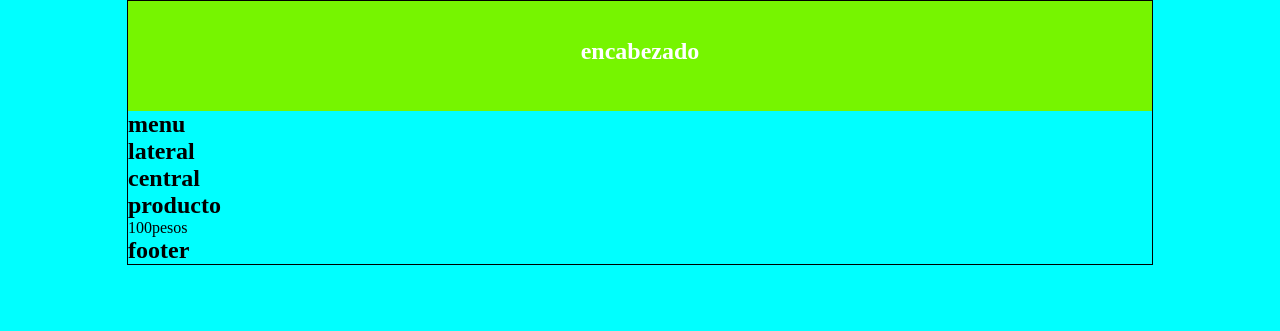
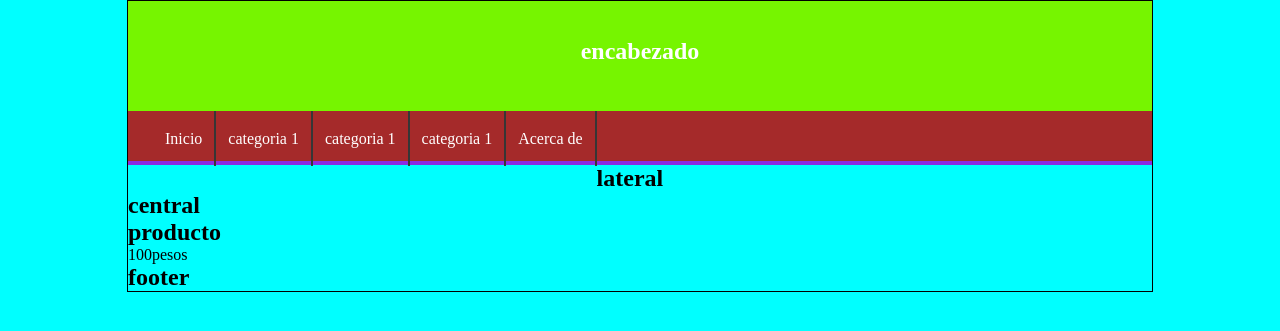
Before and after one commit to alejandrodiaz0401-hash/prueba-PHP, a PHP site: page /index2.html in a window 1280 px wide. Shown: the top 331 px of the page. Run offline with PHP 8.4, Linux system fonts and the light colour scheme.

Commit message:
modificado de color

```diff
--- a/index2.html
+++ b/index2.html
@@ -14,7 +14,23 @@
         </header>
 
         <nav id="menu">
-            <h2>menu</h2>
+           <ul>
+            <li>
+                <a href="#">Inicio</a>
+            </li>
+            <li>
+                <a href="#">categoria 1</a>
+            </li>
+            <li>
+                <a href="#">categoria 1</a>
+            </li>
+            <li>
+                <a href="#">categoria 1</a>
+            </li>
+            <li>
+                <a href="#">Acerca de</a>
+            </li>
+           </ul>
         </nav>
 
         <div id="content">
--- a/style.css
+++ b/style.css
@@ -24,3 +24,40 @@ background-color: aqua;
     text-align:center ;
     line-height: 100px;
 }
+
+#menu{
+
+    background-color: brown;
+    color: white;
+    height:  50px;
+    border-bottom: 4px solid blueviolet;
+}
+
+#menu ul{
+
+    list-style: none;
+    text-decoration: none;
+    margin: 0px;
+margin-left: 25px;
+}
+
+#menu ul li {
+
+    line-height: 55px;
+    float: left;
+    border-right: 2px solid #363636;
+}
+
+#menu a{
+
+    display: block;
+    color: white;
+    text-decoration: none;
+    padding-left: 12px;
+    padding-right: 12px;
+}
+
+#menu a:hover{
+
+    background-color: rgb(255, 0, 200);
+}
```
